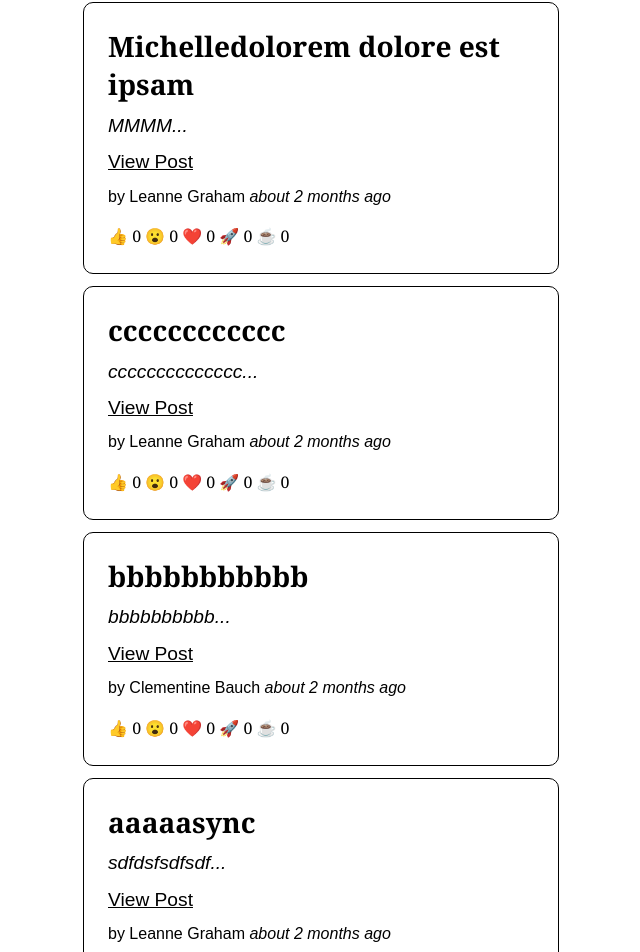
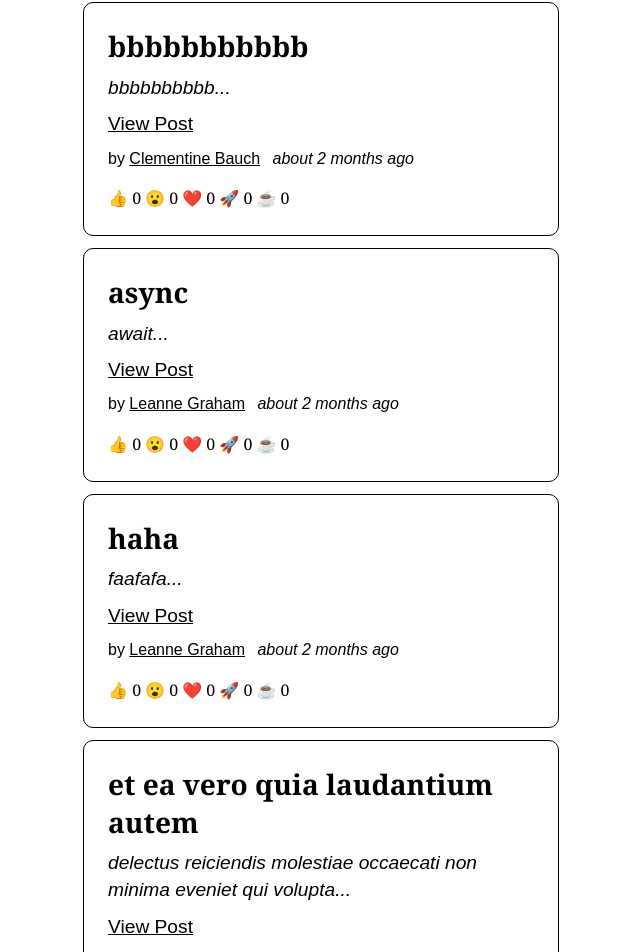
Before and after one commit to Michelledng7/BlogPosts-RTK, a React (Create React App) app: page / in a window 1280 px wide. Shown: the part 195-1147 px from the top of the page, without its empty margins (319-959 px from the left). Built offline with nearby package versions, Linux system fonts and the light colour scheme; data requests are answered from the project's data file.

Commit message:
fix minor issue route path for element

```diff
--- a/data/db.json
+++ b/data/db.json
@@ -280,21 +280,6 @@
         "rocket": 0,
         "coffee": 12
       }
-    },
-    {
-      "id": 8,
-      "title": "Michelledolorem dolore est ipsam",
-      "body": "MMMM",
-      "userId": 1,
-      "reactions": {
-        "thumbsUp": 0,
-        "wow": 0,
-        "heart": 0,
-        "rocket": 0,
-        "coffee": 0
-      },
-      "date": "2023-01-07T12:56:06.223Z",
-      "userID": null
     },
     {
       "userId": 2,
@@ -866,20 +851,6 @@
       "id": 103
     },
     {
-      "title": "ssssss",
-      "body": "ssssss",
-      "userId": 1,
-      "date": "2023-01-06T13:07:53.996Z",
-      "reactions": {
-        "thumbsUp": 0,
-        "wow": 0,
-        "heart": 0,
-        "rocket": 0,
-        "coffee": 0
-      },
-      "id": 104
-    },
-    {
       "title": "async",
       "body": "await",
       "userId": 1,
@@ -892,20 +863,6 @@
         "coffee": 0
       },
       "id": 105
-    },
-    {
-      "title": "aaaaasync",
-      "body": "sdfdsfsdfsdf",
-      "userId": 1,
-      "date": "2023-01-06T13:57:20.151Z",
-      "reactions": {
-        "thumbsUp": 0,
-        "wow": 0,
-        "heart": 0,
-        "rocket": 0,
-        "coffee": 0
-      },
-      "id": 106
     },
     {
       "id": 107,
@@ -921,20 +878,6 @@
       },
       "date": "2023-01-07T07:29:52.816Z",
       "userID": null
-    },
-    {
-      "title": "cccccccccccc",
-      "body": "cccccccccccccc",
-      "userId": 1,
-      "date": "2023-01-07T12:46:14.245Z",
-      "reactions": {
-        "thumbsUp": 0,
-        "wow": 0,
-        "heart": 0,
-        "rocket": 0,
-        "coffee": 0
-      },
-      "id": 108
     }
   ]
 }
--- a/src/App.js
+++ b/src/App.js
@@ -12,12 +12,12 @@ function App() {
 		<Routes>
 			<Route path='/' element={<Layout />}>
 				<Route index element={<PostsList />} />
-				<Route path='posts'>
+				<Route path='post'>
 					<Route index element={<AddPostForm />} />
 					<Route path=':postId' element={<SinglePostPage />} />
 					<Route path='edit/:postId' element={<EditPostForm />} />
 				</Route>
-				<Route path='users'>
+				<Route path='user'>
 					<Route index element={<UsersList />} />
 					<Route path=':userId' element={<UserPage />} />
 				</Route>
--- a/src/app/components/Header.js
+++ b/src/app/components/Header.js
@@ -10,10 +10,10 @@ const Header = () => {
 						<Link to='/'>Home</Link>
 					</li>
 					<li>
-						<Link to='posts'>Post</Link>
+						<Link to='post'>Post</Link>
 					</li>
 					<li>
-						<Link to='users'>User</Link>
+						<Link to='user'>User</Link>
 					</li>
 				</ul>
 			</nav>
--- a/src/app/store.js
+++ b/src/app/store.js
@@ -9,4 +9,5 @@ export const store = configureStore({
 	},
 	middleware: (getDefaultMiddleware) =>
 		getDefaultMiddleware().concat(apiSlice.middleware), //this middleware manages cache lifetimes and expiration
+	devTools: true,
 });
--- a/src/features/posts/PostAuthor.js
+++ b/src/features/posts/PostAuthor.js
@@ -1,11 +1,22 @@
 import { selectAllUsers } from '../users/usersSlice';
 import { useSelector } from 'react-redux';
+import { Link } from 'react-router-dom';
 
 const PostAuthor = ({ userId }) => {
 	const users = useSelector(selectAllUsers);
 	console.log(users);
 	const author = users.find((user) => user.id === userId);
-	return <span>by {author ? author.name : 'Unknown author'}</span>;
+	console.log(author);
+	return (
+		<span>
+			by{' '}
+			{author ? (
+				<Link to={`/user/${userId}`}>{author.name}</Link>
+			) : (
+				'Unknown author'
+			)}
+		</span>
+	);
 };
 
 export default PostAuthor;
--- a/src/features/posts/PostsExcerpt.js
+++ b/src/features/posts/PostsExcerpt.js
@@ -17,7 +17,7 @@ const PostsExcerpt = ({ postId }) => {
 			<p className='excerpt'>{post.body.substring(0, 70)}...</p>
 			<p className='postCredit'>
 				<p>
-					<Link to={`posts/${post.id}`}>View Post </Link>
+					<Link to={`post/${post.id}`}>View Post </Link>
 				</p>
 				<PostAuthor userId={post.userId} />
 				<TimeAgo timestamp={post.date} />
--- a/src/features/posts/SinglePostPage.js
+++ b/src/features/posts/SinglePostPage.js
@@ -23,7 +23,7 @@ const SinglePostPage = () => {
 			<h2>{post.title}</h2>
 			<p>{post.body}</p>
 			<p className='postCredit'>
-				<Link to={`/posts/edit/${post.id}`}>Edit Post </Link>
+				<Link to={`/post/edit/${post.id}`}>Edit Post </Link>
 				<PostAuthor userId={post.userId} />
 				<TimeAgo timestamp={post.date} />
 			</p>
--- a/src/features/users/UserPage.js
+++ b/src/features/users/UserPage.js
@@ -37,7 +37,7 @@ const UserPage = () => {
 	} else if (isSuccess) {
 		content = postsOfUser.ids.map((id) => (
 			<li key={id}>
-				<Link to={`/posts/${id}`}>{postsOfUser.entities[id].title}</Link>
+				<Link to={`/post/${id}`}>{postsOfUser.entities[id].title}</Link>
 			</li>
 		));
 	} else if (isError) {
--- a/src/features/users/UsersList.js
+++ b/src/features/users/UsersList.js
@@ -18,7 +18,7 @@ const UsersList = () => {
 	} else if (isSuccess) {
 		const renderedUsers = users.ids.map((id) => (
 			<li key={id}>
-				<Link to={`/users/${id}`}>{users.entities[id].name}</Link>
+				<Link to={`/user/${id}`}>{users.entities[id].name}</Link>
 			</li>
 		));
 
--- a/src/features/users/usersSlice.js
+++ b/src/features/users/usersSlice.js
@@ -15,7 +15,7 @@ import { apiSlice } from '../api/apiSlice';
 // 	}
 // });
 //normolized state
-export const usersAdapter = createEntityAdapter({});
+export const usersAdapter = createEntityAdapter();
 const initialUserState = usersAdapter.getInitialState();
 
 export const extendedUsersApiSlice = apiSlice.injectEndpoints({
--- a/src/index.js
+++ b/src/index.js
@@ -10,7 +10,7 @@ import { extendedUsersApiSlice } from './features/users/usersSlice';
 import { BrowserRouter as Router, Route, Routes } from 'react-router-dom';
 
 //store.dispatch(fetchUsers());
-store.dispatch(extendedUsersApiSlice.endpoints.getUsers.initiate());
+store.dispatch(extendedUsersApiSlice.endpoints.getUsers.initiate()); //get posts at the upload time
 store.dispatch(extendedApiSlice.endpoints.getPosts.initiate());
 
 const root = ReactDOM.createRoot(document.getElementById('root'));
```
